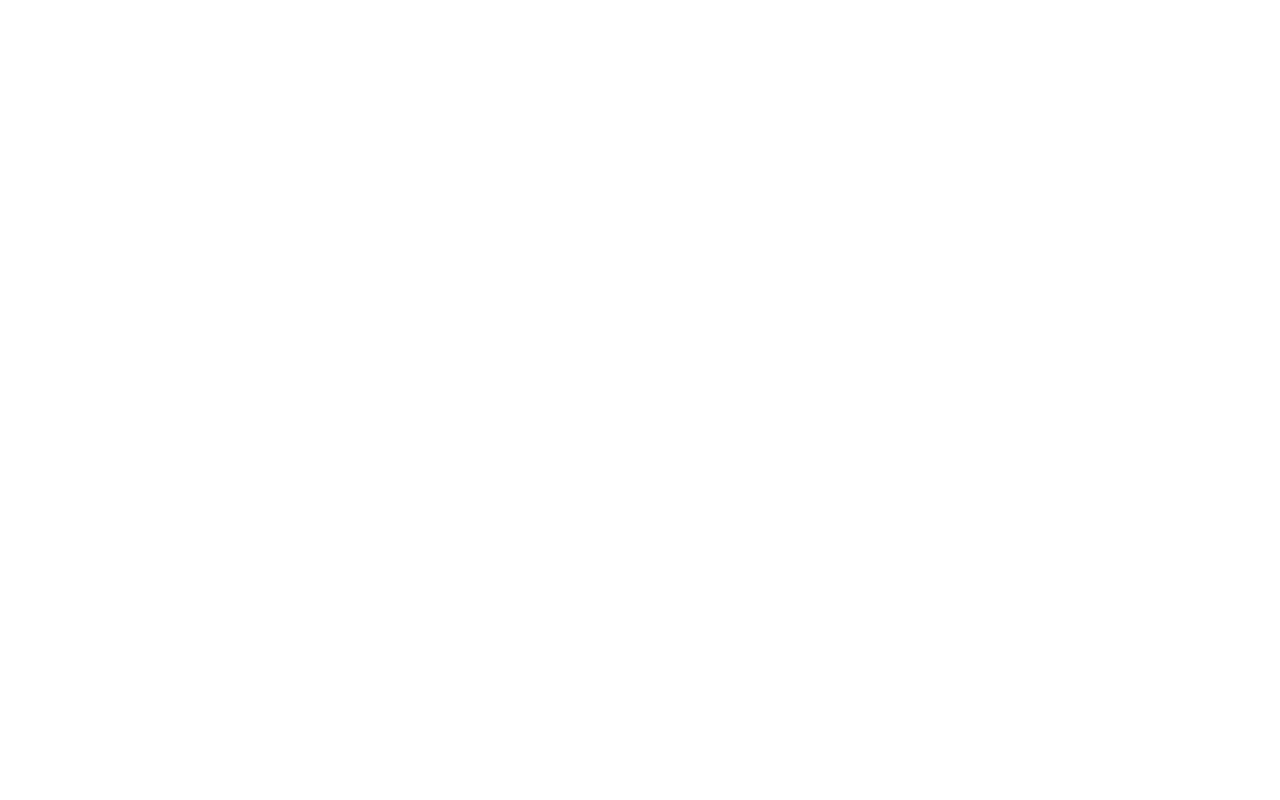
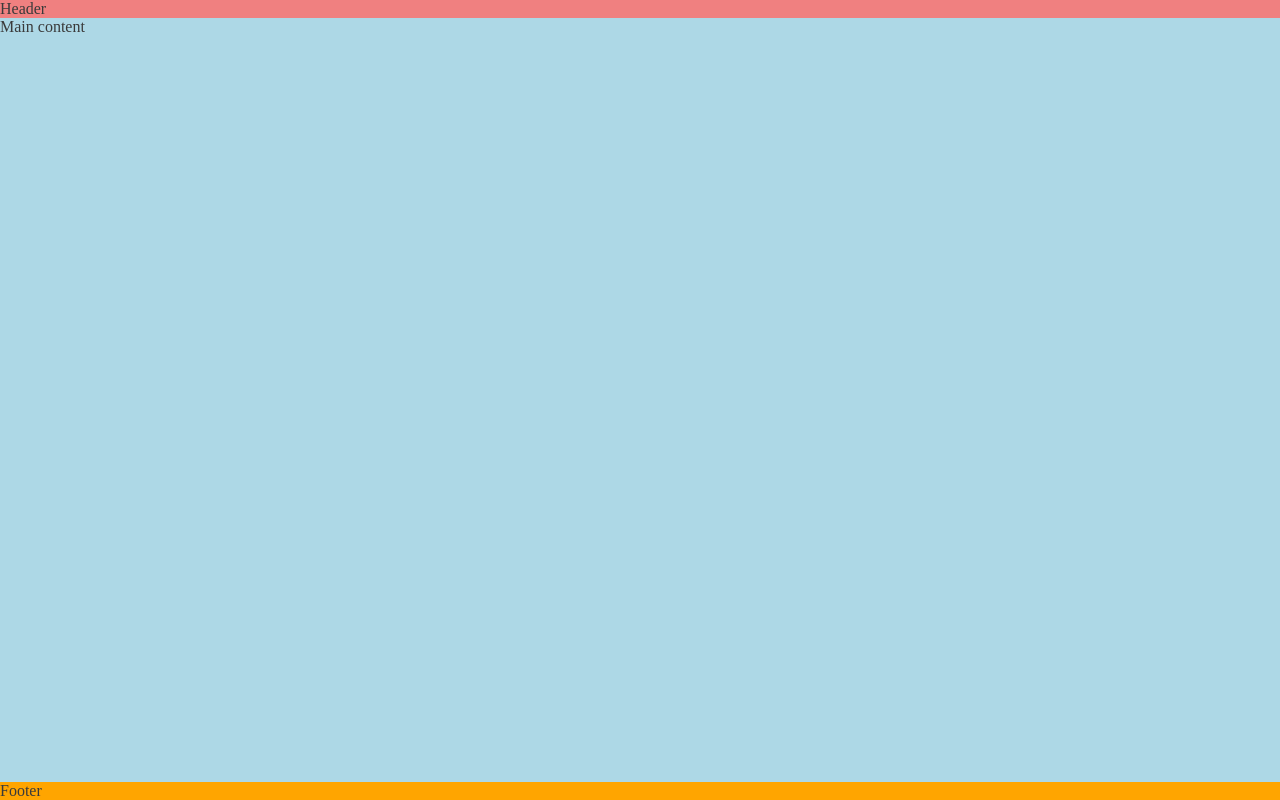
Before and after one commit to valejmdev/LoveRunningTestProject, a plain HTML site: page index.html in a window 1280 px wide. Drawn offline with Linux system fonts and the light colour scheme; files that its build step writes are made by us from their sources.

Commit message:
CSS File created

```diff
--- /dev/null
+++ b/assets/favicon-zip/css/style.css
@@ -0,0 +1,32 @@
+* {
+    padding: 0;
+    margin: 0;
+    box-sizing: border-box;
+}
+
+/* General styles */
+body {
+    min-height: 100vh;
+    display: flex;
+    flex-direction: column;
+    /* Generic project styles */
+    color: #3a3a3a;
+}
+
+
+/* Header */
+header {
+    background-color: lightcoral;
+}
+
+/* Main content */
+main {
+    background-color: lightblue;
+    /* Make main element take up any surplus space to push footer down */
+    flex: 1 0 auto;
+}
+
+/* Footer */
+footer {
+    background-color: orange;
+}
--- a/index.html
+++ b/index.html
@@ -3,12 +3,27 @@
 <head>
     <meta charset="UTF-8">
     <meta name="viewport" content="width=device-width, initial-scale=1.0">
-    <title>Love Running</title>
-    <link rel="apple-touch-icon" sizes="180x180" href="assets/favicon/apple-touch-icon.png">
-    <link rel="icon" type="image/png" sizes="32x32" href="assets/favicon/favicon-32x32.png">
-    <link rel="icon" type="image/png" sizes="16x16" href="assets/favicon/favicon-16x16.png">
+     <!-- Meta tags for search engines -->
+     <meta name="description"
+     content="Love Running. Club for runners in Dublin, Ireland. Urban running, trail running. Dublin docklands and Phoenix Park">
+ <meta name="keywords" content="love running, run, running club, runners, Ireland, Dublin, sport, exercise">
+ <!-- Title -->
+ <title>Love Running</title>
+ <!-- Favicon -->
+ <link rel="apple-touch-icon" sizes="180x180" href="assets/favicon/apple-touch-icon.png">
+ <link rel="icon" type="image/png" sizes="32x32" href="assets/favicon/favicon-32x32.png">
+ <link rel="icon" type="image/png" sizes="16x16" href="assets/favicon/favicon-16x16.png">
+ <!-- Stylesheet -->
+ <link rel="stylesheet" href="assets/css/style.css">
 </head>
 <body>
+     <!-- Header -->
+     <header>Header</header>
 
+     <!-- Main content -->
+     <main>Main content</main>
+
+     <!-- Footer -->
+     <footer>Footer</footer>
 </body>
 </html>
```
